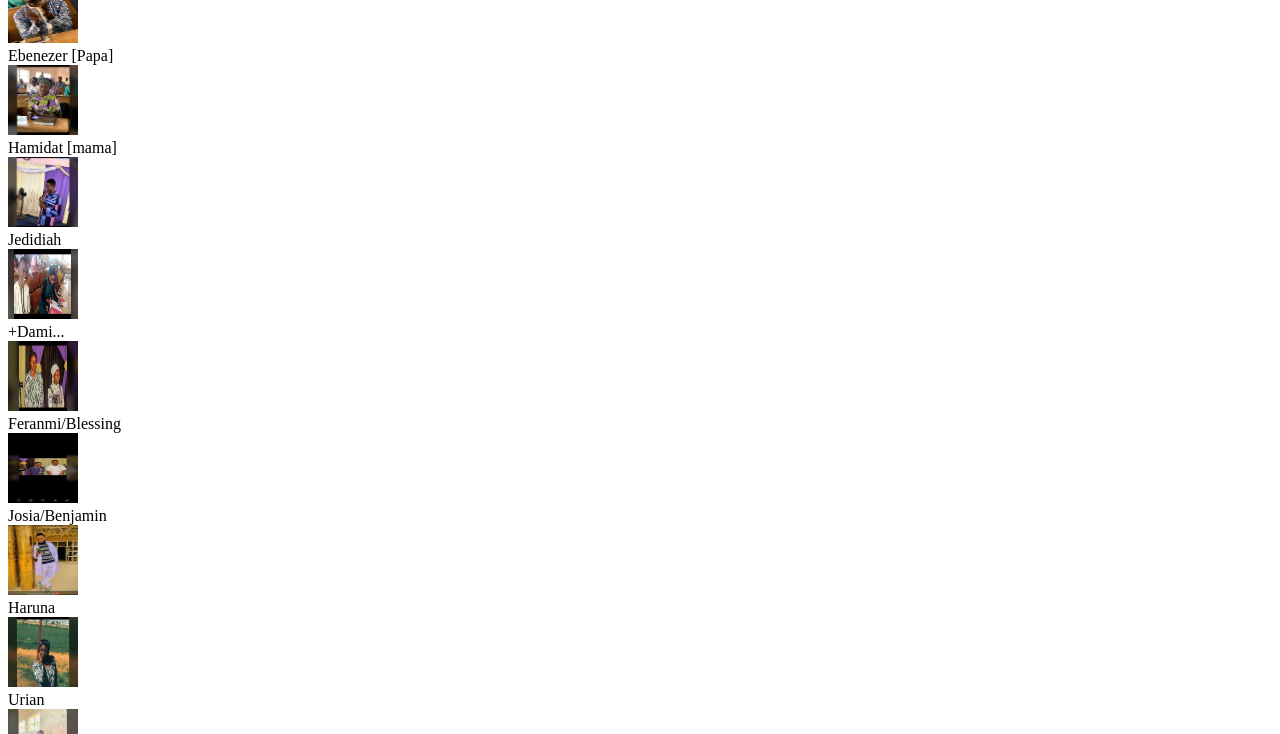
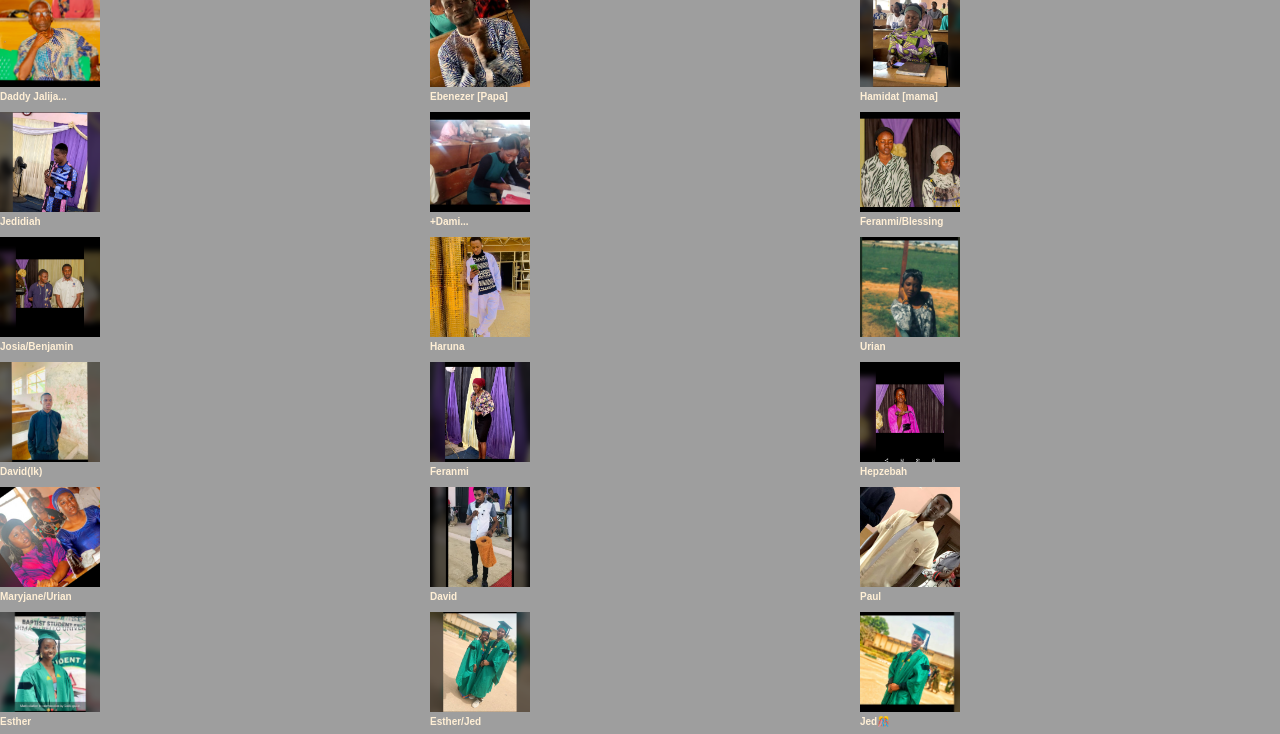
Before and after one commit to Izic-hub/FcsGallery_ijmb2024, a plain HTML site: page index.html in a window 1280 px wide. Shown: the part 365-1099 px from the top of the page. Drawn offline with Linux system fonts and the light colour scheme; the site is published under a folder, as on GitHub Pages, so addresses that start at the root find nothing; a script that the page names is missing.

Commit message:
index.html

```diff
--- a/index.html
+++ b/index.html
@@ -5,7 +5,7 @@
    <meta charset="UTF-8">
    <meta name="viewport" content="width=device-width, initial-scale=1">
    <link rel="shortcut icon" href="logo.png" type="image/x-icon" />
-   <link rel="stylesheet" href="/style.css" type="text/css" media="all" />
+   <link rel="stylesheet" href="style.css" type="text/css" media="all" />
    <title>Fcs Gallery~show</title>
 </head>
 
```
